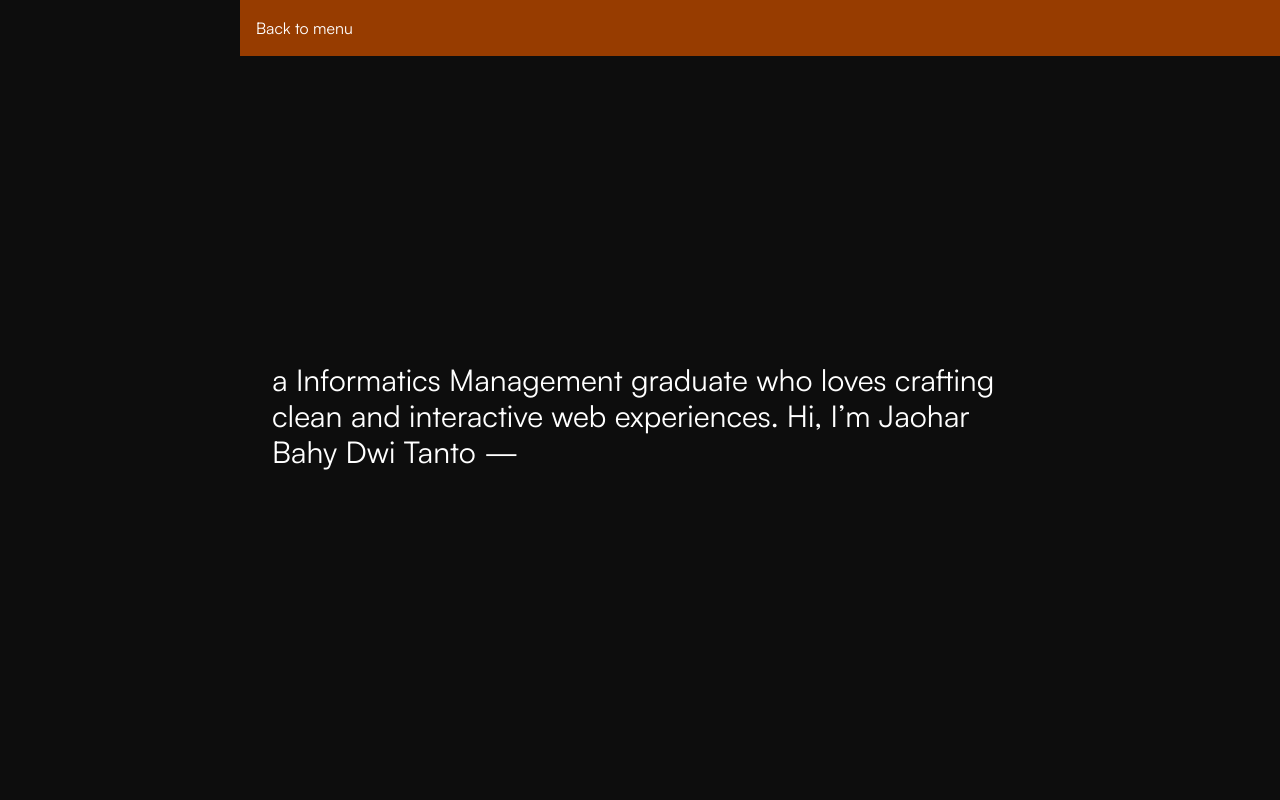
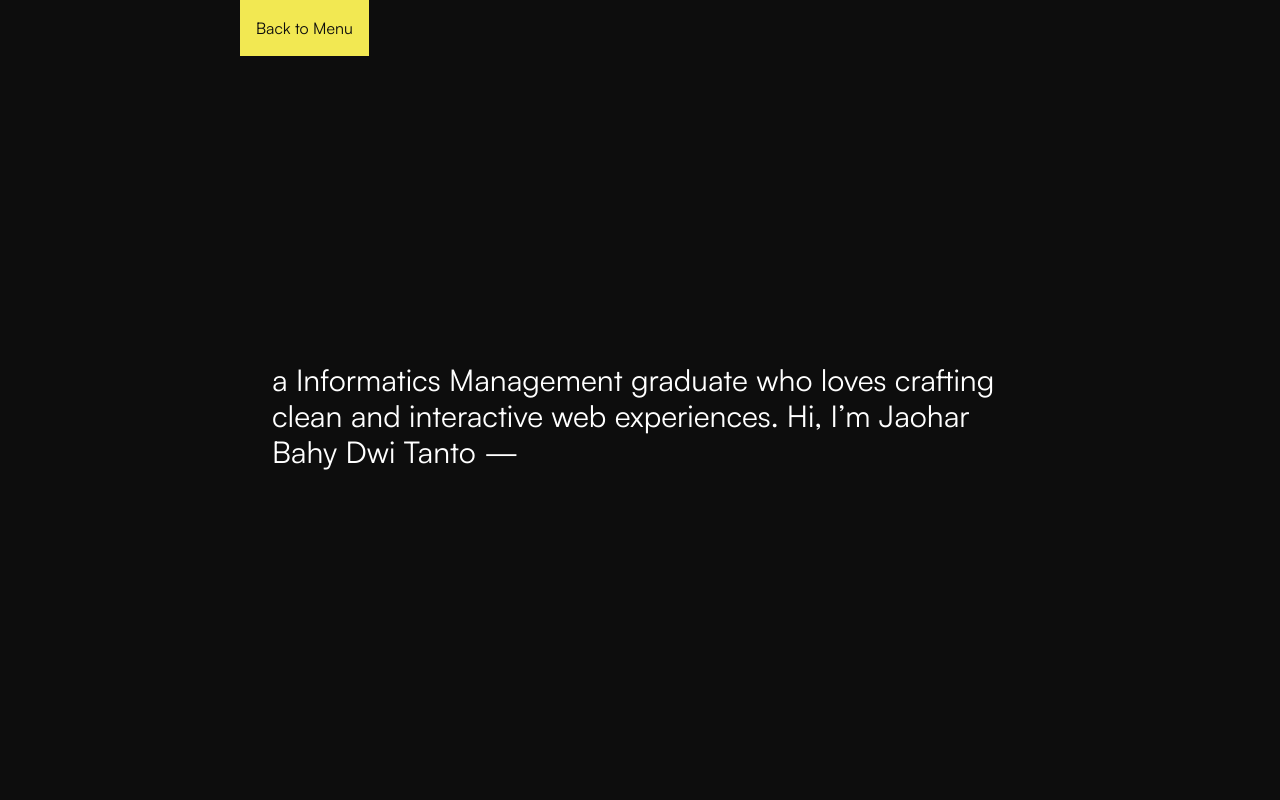
Before and after one commit to joestudiocode/my-portfolio, a React (Vite) app: page /about in a window 1280 px wide. Shown: the top 800 px of the page. Built offline with nearby package versions, Linux system fonts and the light colour scheme.

Commit message:
add font and another route

```diff
--- a/src/App.jsx
+++ b/src/App.jsx
@@ -9,6 +9,9 @@ const App = () => {
     <Routes>
       <Route path='/' element={<Home/>}/>
       <Route path='/about' element={<About/>}/>
+      <Route path='/project' element={<About/>}/>
+      <Route path='/task-board' element={<About/>}/>
+      <Route path='/chat-room' element={<About/>}/>
     </Routes>
   )
 }
--- a/src/component/About.jsx
+++ b/src/component/About.jsx
@@ -1,13 +1,10 @@
 import React from "react";
+import Navbar from "./Navbar";
 
 export const About = () => {
   return (
     <>
-      <div className="z-10 fixed top-0 w-full bg-amber-800 flex items-center p-4">
-        <a className="" href="/">
-          Back to menu
-        </a>
-      </div>
+      <Navbar title="Back to Menu" link="/" />
       <div className="sm:text-4xl md:text-4xl lg:text-3xl m-4 w-full h-full flex flex-col justify-center items-center">
         <div className="h-screen flex justify-center items-center">
           <p className="max-w-3xl">
--- a/src/component/Home.jsx
+++ b/src/component/Home.jsx
@@ -2,6 +2,7 @@ import React from "react";
 import Svg from "./Svg";
 // eslint-disable-next-line no-unused-vars
 import { motion } from "motion/react";
+import Navbar from "./Navbar";
 
 const DURATION = 0.25;
 
@@ -64,7 +65,7 @@ const FlipLink = ({ children, href }) => {
 
               delay: STAGGER * i,
             }}
-            className="inline-block"
+            className="inline-block bg-[#f2e852] text-[#0d0d0d]"
             key={i}
           >
             {l}
@@ -78,8 +79,9 @@ const FlipLink = ({ children, href }) => {
 export default function Home() {
   return (
     <>
+    <Navbar title="Menu" link="/" />
       <div className="w-full h-screen bg-[#d92323] flex justify-center items-center">
-        <div className="text-7xl pt-4 text-center items-center flex flex-col z-10 menu">
+        <div className="text-7xl text-center items-center flex flex-col z-10 menu">
           <h1 className="home">
             <FlipLink href="/">Home</FlipLink>
           </h1>
--- /dev/null
+++ b/src/component/Navbar.jsx
@@ -0,0 +1,9 @@
+export default function Navbar({ title, link }) {
+  return (
+    <div className="z-30 fixed top-0 bg-[#f2e852] flex items-center p-4">
+      <a href={link} className="HEAD text-[#0d0d0d] hover:underline">
+        {title}
+      </a>
+    </div>
+  );
+}
--- a/src/index.css
+++ b/src/index.css
@@ -3,7 +3,7 @@
 @import "tailwindcss";
 
 :root {
-  font-family: "p5hatty-1", serif;
+  font-family: "Satoshi-Variable", serif;
   color-scheme: light dark;
   color: white;
   background-color: #0d0d0d;
@@ -23,13 +23,15 @@ body {
   width: 100vw;
 }
 
+.HEAD {
+  font-family:"Satoshi-Variable",sans-serif;
+  /* font-family:"HEAVYHEA",sans-serif; */
+}
 .menu {
   font-family: "Expose-Regular", serif;
   /* font-family: "HEAVYHEA", serif; */
 }
-.info {
-  font-family:"Satoshi-Variable",sans-serif;
-}
+
 
 
 .chat {
--- a/src/index.jsx
+++ b/src/index.jsx
@@ -4,11 +4,13 @@ import "./index.css";
 import "./styles/main.scss"
 import { BrowserRouter } from "react-router-dom";
 import App from "./App";
+import Navbar from "./component/Navbar";
 // import Navbar from "./nav/Navbar.jsx";
 
 createRoot(document.getElementById("root")).render(
   <StrictMode>
     <BrowserRouter>
+    <Navbar/>
       <App/>
     </BrowserRouter>
   </StrictMode>
--- a/src/styles/fonts.css
+++ b/src/styles/fonts.css
@@ -21,7 +21,7 @@
   font-weight: normal;
   font-style: normal;
 }@font-face {
-  font-family: 'p5hatty-1';
+  font-family: 'Satoshi-Variable';
   src: url('/src/assets/fonts/Satoshi-Variable.ttf') format('truetype');
   font-weight: normal;
   font-style: normal;
--- a/src/styles/main.scss
+++ b/src/styles/main.scss
@@ -3,7 +3,7 @@ $angle: 65deg;
 
 .home {
 
-    transform: perspective(600px) rotateY(#{$angle}) translate(-200px, -10px) skewY(10deg);
+    transform: perspective(600px) rotateY(#{$angle}) translate(-205px, -10px) skewY(6deg);
     color: white;
 }
 
```
